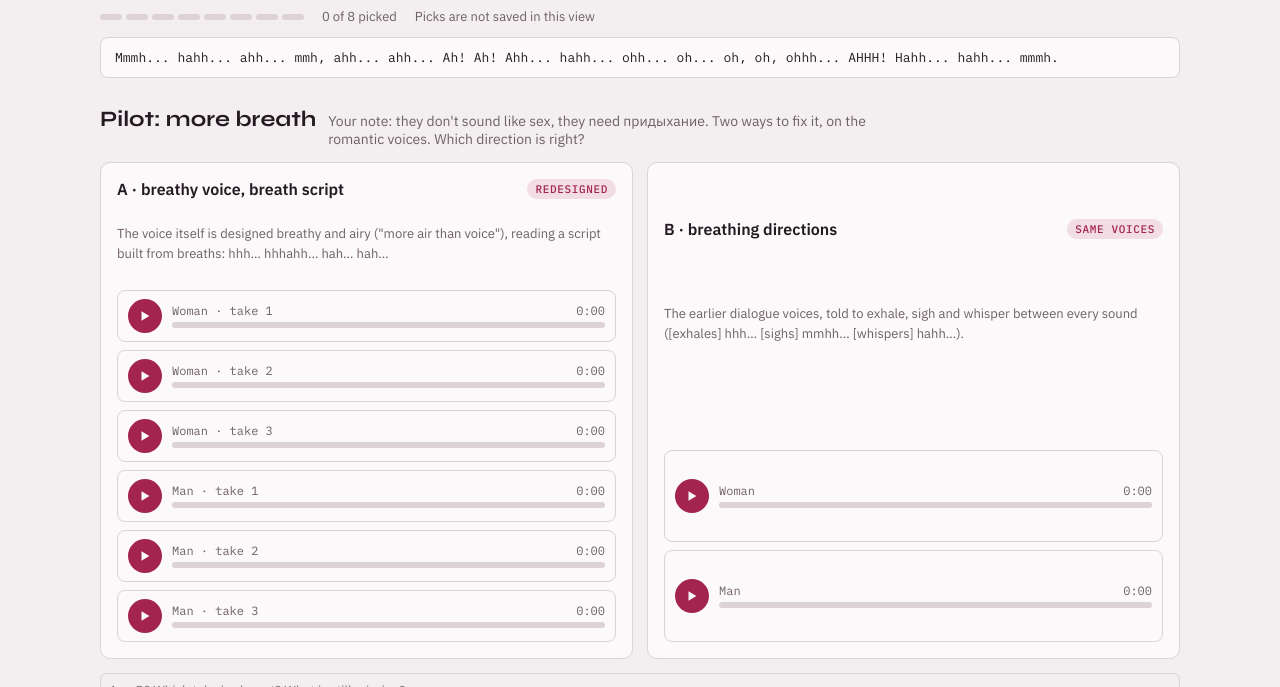
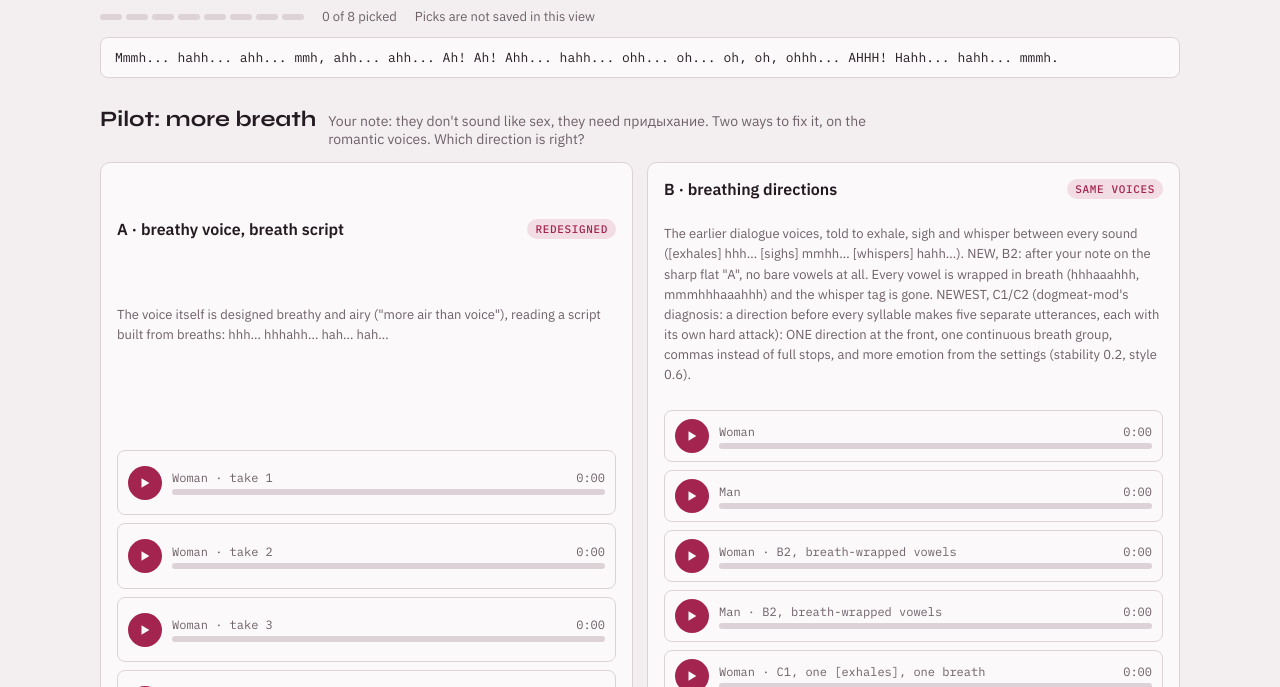
Before and after one commit to ReidenXerx/fo4-rapport, a website: page voice/moan-audition.html in a window 1280 px wide. Shown: the part 264-951 px from the top of the page. Drawn offline with Linux system fonts and the light colour scheme.

Commit message:
Moan pilot B2/C1/C2: breath-wrapped vowels, then ONE front tag + one breath group (dogmeat-mod's diagnosis), stability 0.2 style 0.6
Co-Authored-By: Claude Opus 5.5 <noreply@anthropic.com>
Claude-Session: https://claude.ai/code/session_015vdmvGnZQw2GuAdwjtPyfN

```diff
--- a/voice/moan-audition.html
+++ b/voice/moan-audition.html
@@ -89,7 +89,7 @@ summary { cursor: pointer; font-weight: 600; }
       </article>
       <article class="voice" data-pilot="B">
         <div class="vhead"><h3>B · breathing directions</h3><span class="pill">same voices</span></div>
-        <p class="note">The earlier dialogue voices, told to exhale, sigh and whisper between every sound ([exhales] hhh… [sighs] mmhh… [whispers] hahh…).</p>
+        <p class="note">The earlier dialogue voices, told to exhale, sigh and whisper between every sound ([exhales] hhh… [sighs] mmhh… [whispers] hahh…). NEW, B2: after your note on the sharp flat "A", no bare vowels at all. Every vowel is wrapped in breath (hhhaaahhh, mmmhhhaaahhh) and the whisper tag is gone. NEWEST, C1/C2 (dogmeat-mod's diagnosis: a direction before every syllable makes five separate utterances, each with its own hard attack): ONE direction at the front, one continuous breath group, commas instead of full stops, and more emotion from the settings (stability 0.2, style 0.6).</p>
         <div class="takes" id="pilot-B"></div>
       </article>
     </div>
@@ -187,7 +187,7 @@ function render() {
   }
   const pilots = { A: [["A-woman-1", "Woman · take 1"], ["A-woman-2", "Woman · take 2"], ["A-woman-3", "Woman · take 3"],
                        ["A-man-1", "Man · take 1"], ["A-man-2", "Man · take 2"], ["A-man-3", "Man · take 3"]],
-                   B: [["B-woman", "Woman"], ["B-man", "Man"]] };
+                   B: [["B-woman", "Woman"], ["B-man", "Man"], ["B2-woman", "Woman · B2, breath-wrapped vowels"], ["B2-man", "Man · B2, breath-wrapped vowels"], ["C1-woman", "Woman · C1, one [exhales], one breath"], ["C1-man", "Man · C1, one [exhales], one breath"], ["C2-woman", "Woman · C2, one [breathless moaning], one breath"], ["C2-man", "Man · C2, one [breathless moaning], one breath"]] };
   for (const [key, list] of Object.entries(pilots)) {
     const box = document.getElementById("pilot-" + key);
     for (const [file, label] of list) {
```
Also changed, not shown: 6 other files.
